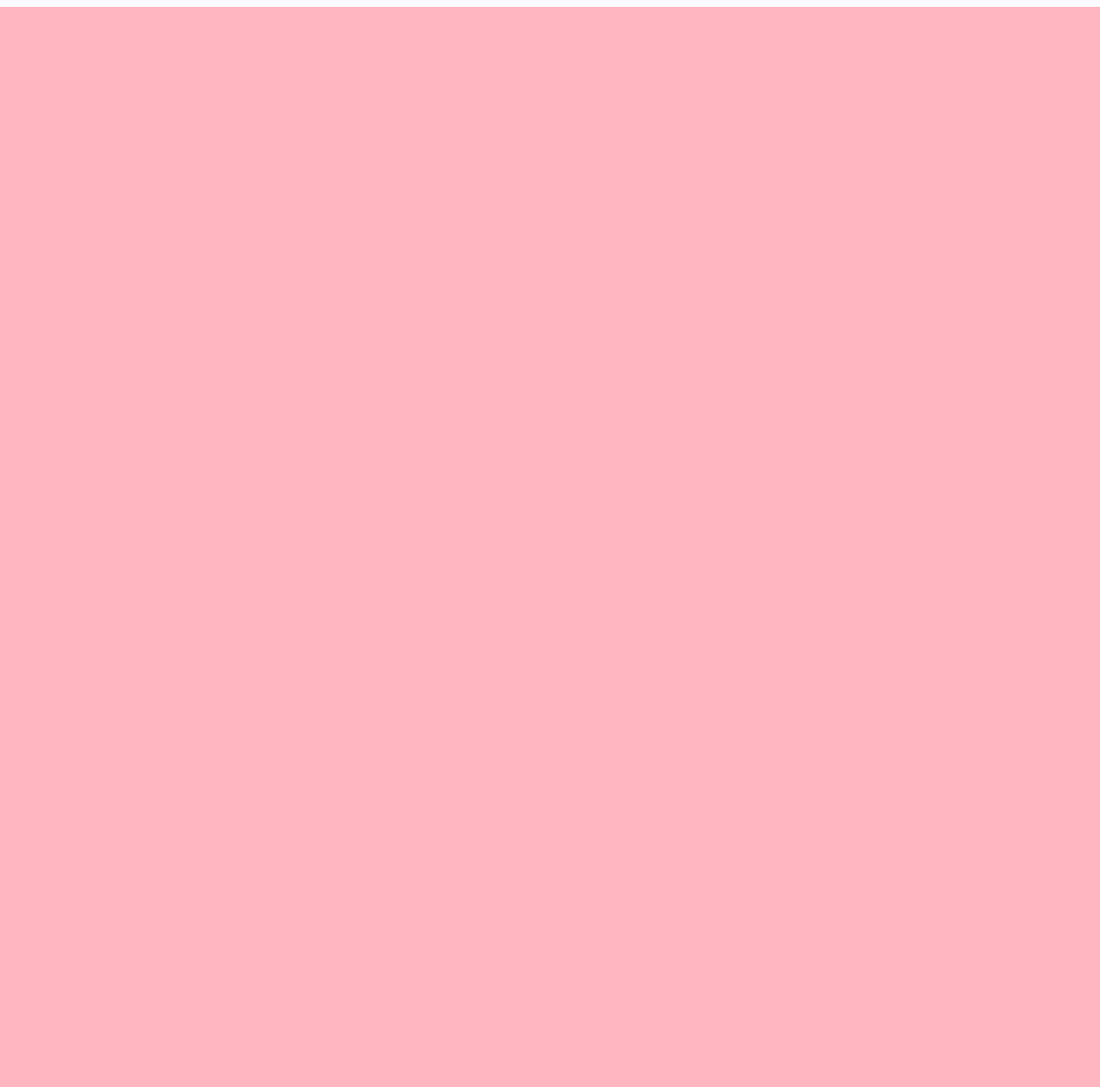
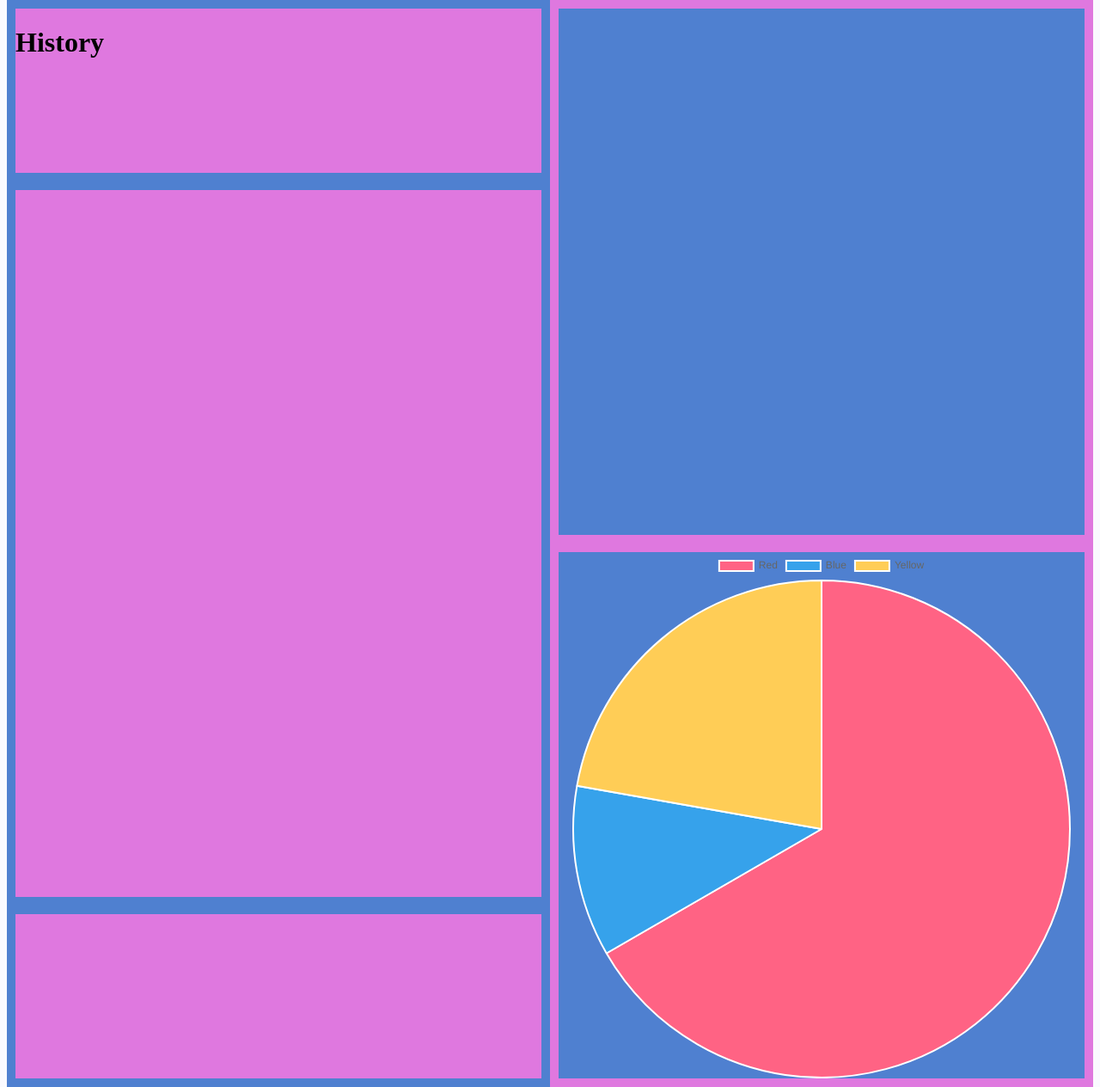
Before and after one commit to NewRoni/SalesTaxHackathon, a Flask app: page / in a window 1280 px wide. Shown: the part 990-2254 px from the top of the page at 86% size. Before the commit the page ends 998 px from the top, so only its background shows below. Run offline with Flask 3, Linux system fonts and the light colour scheme.

Commit message:
Added Page2, relocate Pie Chart

```diff
--- a/app.py
+++ b/app.py
@@ -46,7 +46,7 @@ DB_NAME = 'SalesTax.db'
 with sqlite3.connect(DB_NAME) as db:
   pass
 
-# calculation_id = str(uuid.uuid4()) # when form submitted, generate
+# calculation_id = str(uuid.uuid4())
 
 def CreateHistoryTable():
   conn = sqlite3.connect(DB_NAME)
--- a/static/Main.css
+++ b/static/Main.css
@@ -33,3 +33,51 @@ body {
     background-color: lightpink;
     margin: 10px;
 }
+
+.page2 {
+    display: grid;
+    grid-template-columns: 1fr 1fr;
+    height: 982px;
+}
+
+
+.history {
+    background-color: rgb(79, 128, 208);
+    display: grid;
+    grid-template-rows: 1fr 4fr 1fr;
+
+}
+
+.data_visualisation {
+    background-color: rgb(223, 120, 223);
+    display: grid;
+    grid-template-rows: 1fr 1fr;
+}
+
+.filter {
+    background-color: rgb(79, 128, 208);
+    margin: 10px;
+}
+
+.pie_chart {
+    background-color: rgb(79, 128, 208);
+    margin: 10px;
+
+}
+
+.title {
+    background-color: rgb(223, 120, 223);
+    margin: 10px;
+}
+
+.records {
+    background-color: rgb(223, 120, 223);
+    margin: 10px;
+
+}
+
+.save {
+    background-color: rgb(223, 120, 223);
+    margin: 10px;
+
+}
--- a/templates/Main.html
+++ b/templates/Main.html
@@ -11,7 +11,7 @@
     <div class = 'page'>
         <div class = "content">
             <div class = 'web_intro'>
-                <h1> US Sales Tax Calculator</h1>
+                <h1> US Sales Tax Calculator </h1>
                 <p> lorem ipsum ai ai ipsum ai predicative</p>
             </div>
             <div class = 'entry'>
@@ -94,10 +94,23 @@
             </div>
             <div class = 'tax_paid'> </div>
         </div>
-        <div class = "map">
-            <canvas id="myChart"> </canvas>
+        <div class = "map"> </div>
+    </div>
+    <div class = 'page2'>
+        <div class = 'history'>
+            <div class = 'title'>  <h1> History </h1> </div>
+            <div class = 'records'> </div>
+            <div class = 'save'> </div>
+        </div>
+        <div class = 'data_visualisation'>
+            <div class = 'filter'> </div>
+            <div class = 'pie_chart'>
+                <canvas id="myChart"> </canvas>
+            </div>
         </div>
     </div>
+
+    <!-- Pie Chart -->
     <script src="https://cdn.jsdelivr.net/npm/chart.js"></script>
     <script>
         const data = {
```
